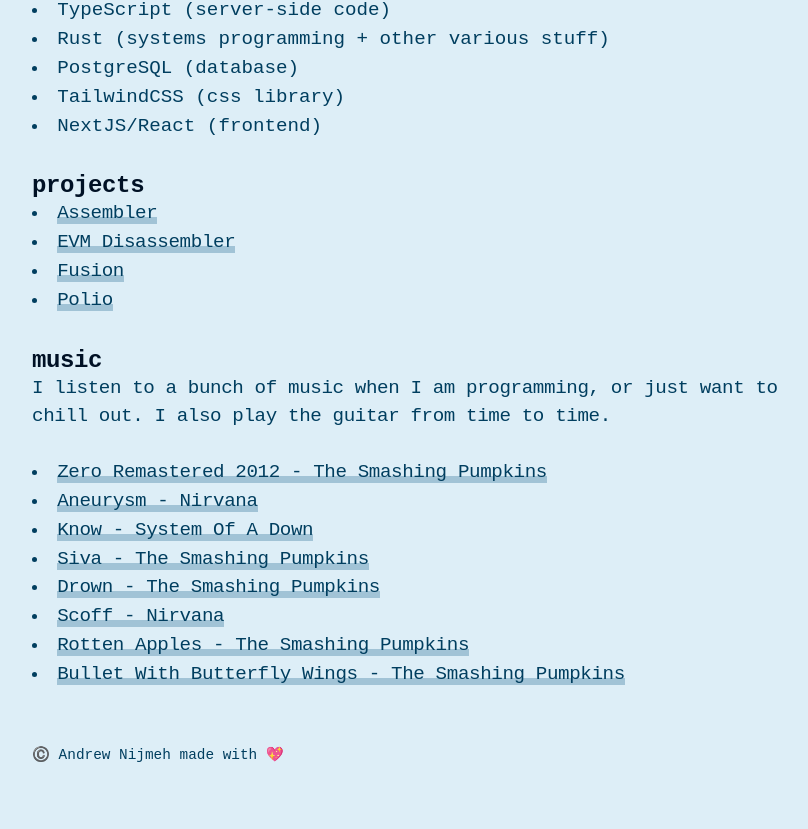
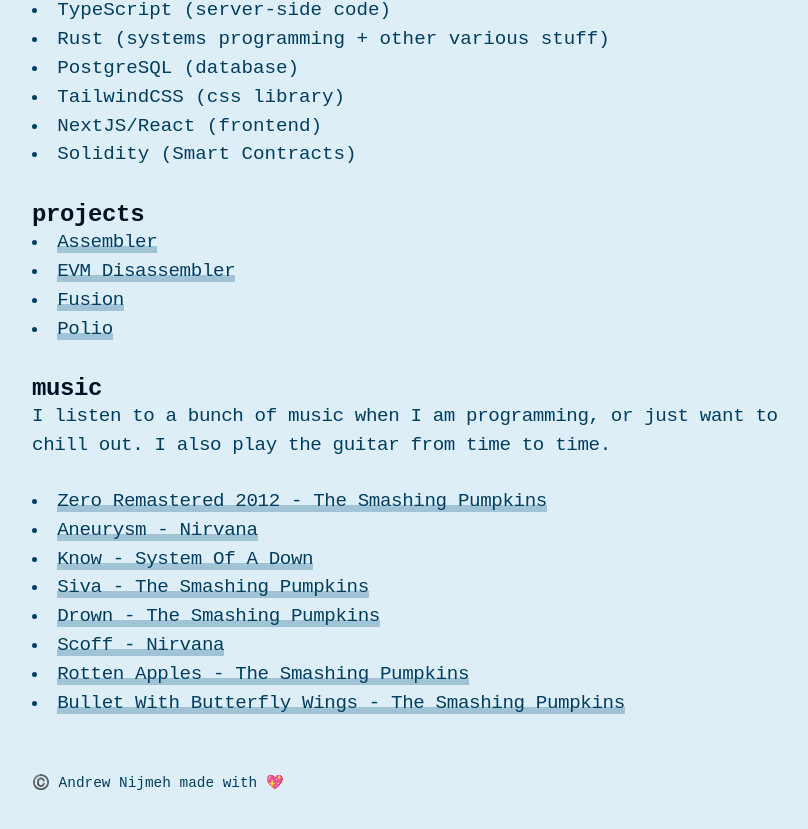
Before and after one commit to imReset/nijmeh.xyz, a Next.js app: page / in a window 1280 px wide. Shown: the part 813-1642 px from the top of the page, without its empty margins (224-1032 px from the left). Built offline with nearby package versions, Linux system fonts and the light colour scheme.

Commit message:
add another skill '

```diff
--- a/pages/index.tsx
+++ b/pages/index.tsx
@@ -82,6 +82,7 @@
       <li>PostgreSQL (database) </li>
       <li>TailwindCSS (css library)</li>
       <li>NextJS/React (frontend)</li>
+      <li>Solidity (Smart Contracts)</li>
     </p>
 
     <h2>projects
```
